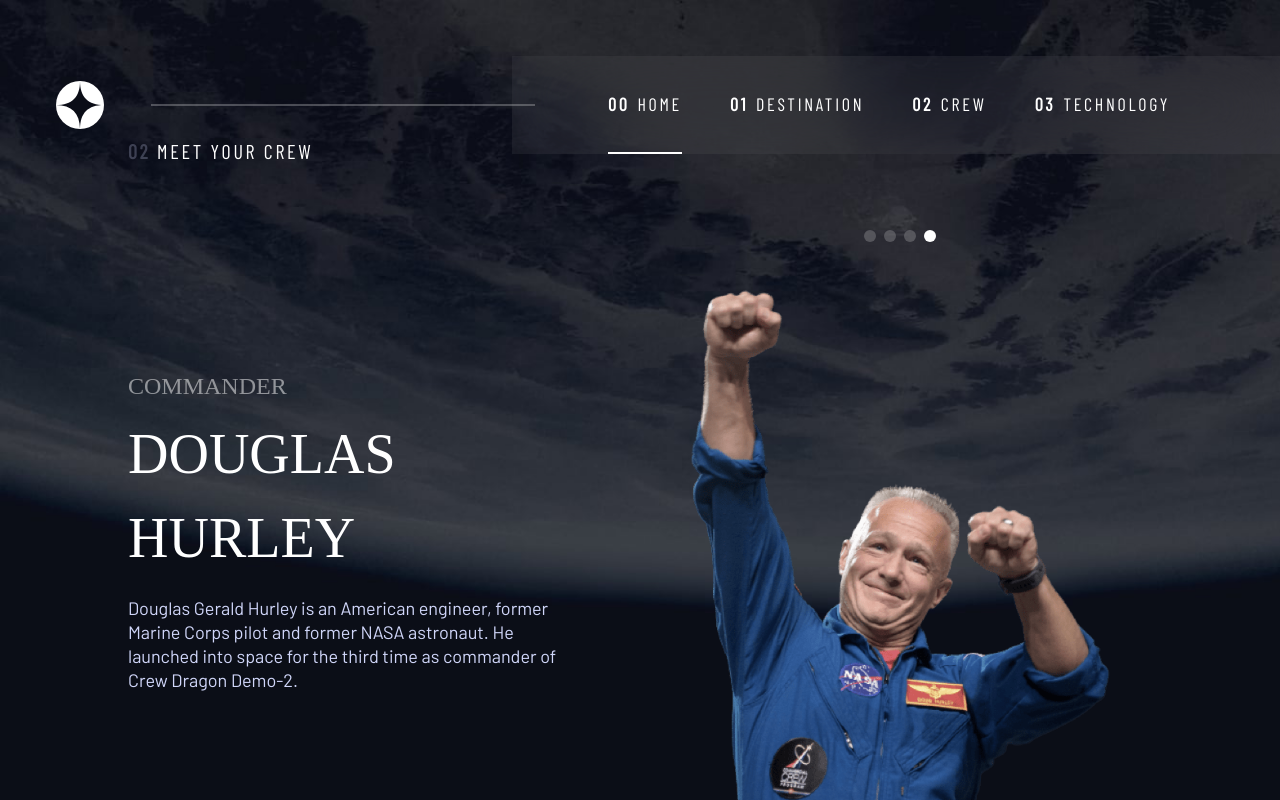
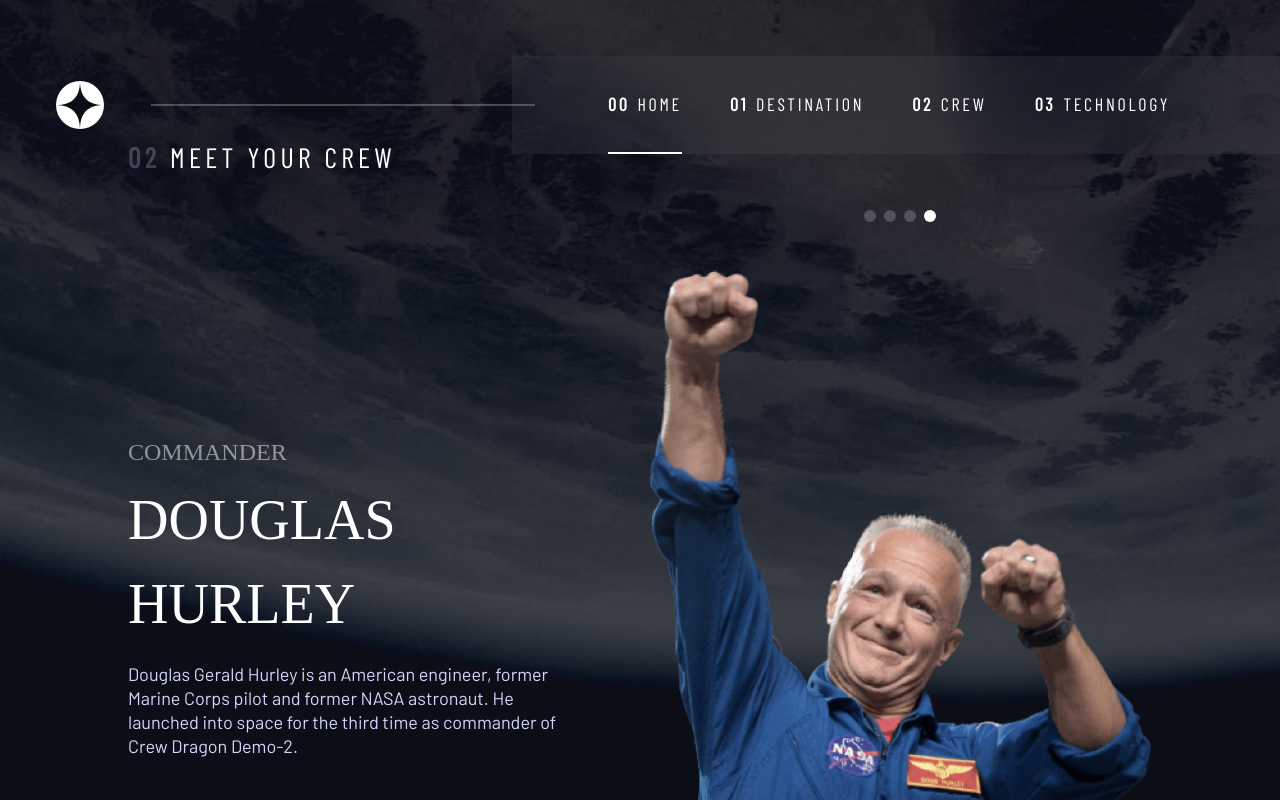
Before and after one commit to MaxWolts/space-tourism, a Next.js app: page /crew in a window 1280 px wide. Shown: the top 800 px of the page. Built offline with nearby package versions, Linux system fonts and the light colour scheme; a web font is replaced by a local one.

Commit message:
:iphone: working in the responsive design: added Crew desktop

```diff
--- a/app/components/Slide.tsx
+++ b/app/components/Slide.tsx
@@ -43,14 +43,14 @@ export const Slide = ({images, handdleSelectedItem, selectedItem, version2}: Pro
           {images.map( (img, index) => {
             return (
               <div key={index} className={"w-[100%] flex justify-center min-w-[100%] "} id={ "slide-" + index }>
-                <Image className={`${version2? "h-[170px] w-full" : "h-56 w-auto md:h-[35.75rem] "} `}   src={"/"+img} alt={"crew photograph"} width={600} height={600}/>
+                <Image className={`${version2? "h-[170px] w-full" : "h-56 w-auto md:h-[35.75rem] xl:h-[44.5rem]"} `}   src={"/"+img} alt={"crew photograph"} width={600} height={600}/>
               </div>
             )
           }
           )}
         </div>
       </div>
-      <div className="flex gap-2 justify-center z-10 mt-8" >
+      <div className="flex gap-2 justify-center z-10 mt-8 xl:mt-0" >
         {version2? generateSelectItemV2(images, selectedItem, handdleSelectedItem):
           generateSelectItem(images, selectedItem, handdleSelectedItem)
         }
--- a/app/crew/page.tsx
+++ b/app/crew/page.tsx
@@ -11,8 +11,8 @@ const Crew = () => {
     setSelectedItem(number)
   }
   return (
-    <div className="Crew__background bg-cover grid gap-8 min-h-screen px-6 pb-6 pt-[5.5rem] md:pt-[8.5rem] justify-center text-center md:pb-0 xl:text-left">
-      <div className="relative navText md:text-[1.25rem] md:left-[-60%] xl:left-0">
+    <div className="Crew__background bg-cover grid gap-8 min-h-screen px-6 pb-6 pt-[5.5rem] md:pt-[8.5rem] justify-center text-center md:pb-0 xl:text-left ">
+      <div className="relative navText md:text-[1.25rem] md:left-[-60%] xl:left-0 xl:text-[1.75rem] xl:tracking-[0.267rem]">
         <p><strong className="text-lightBlue opacity-25">02</strong> MEET YOUR CREW</p>
       </div>
       <div className="flex flex-col gap-4 md:flex-col-reverse max-w-[28.625rem] xl:grid xl:grid-cols-2 xl:rtl xl:max-w-[80vw]" style={{direction:"rtl"}}>
```
